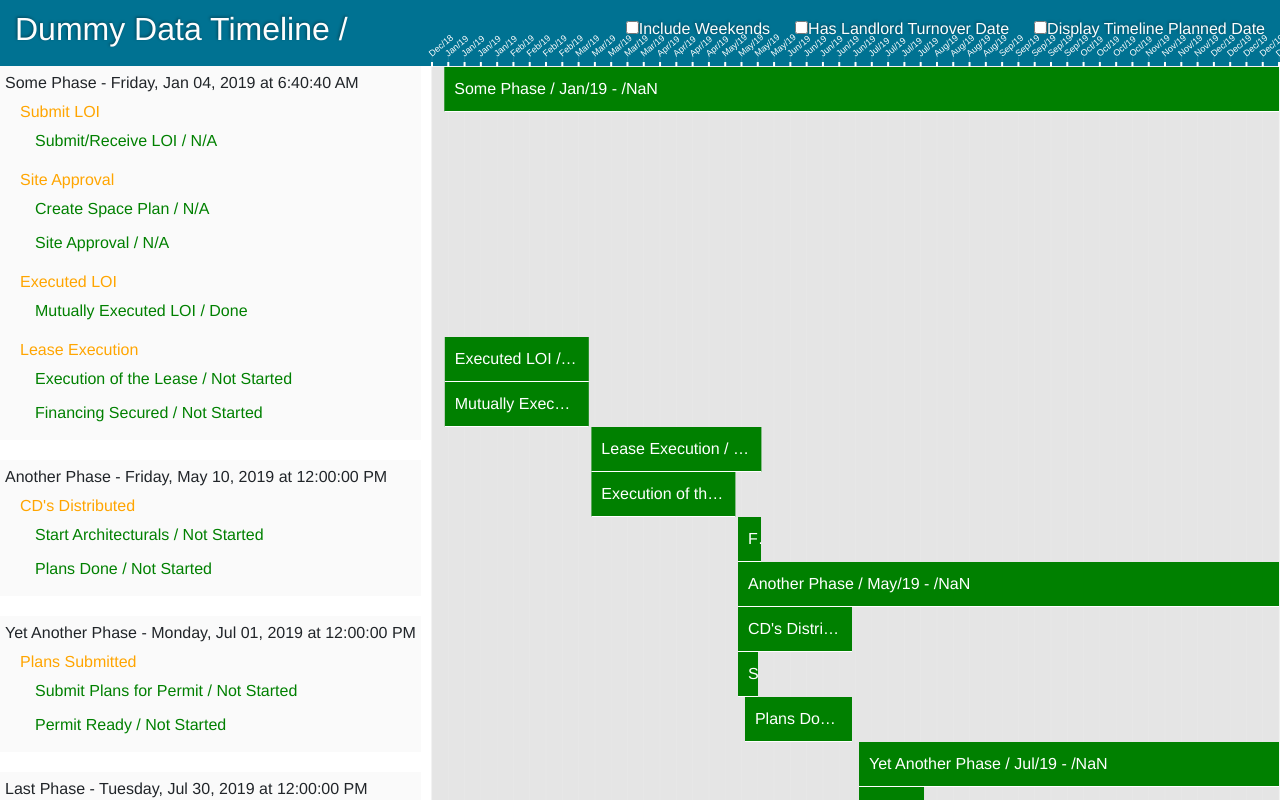
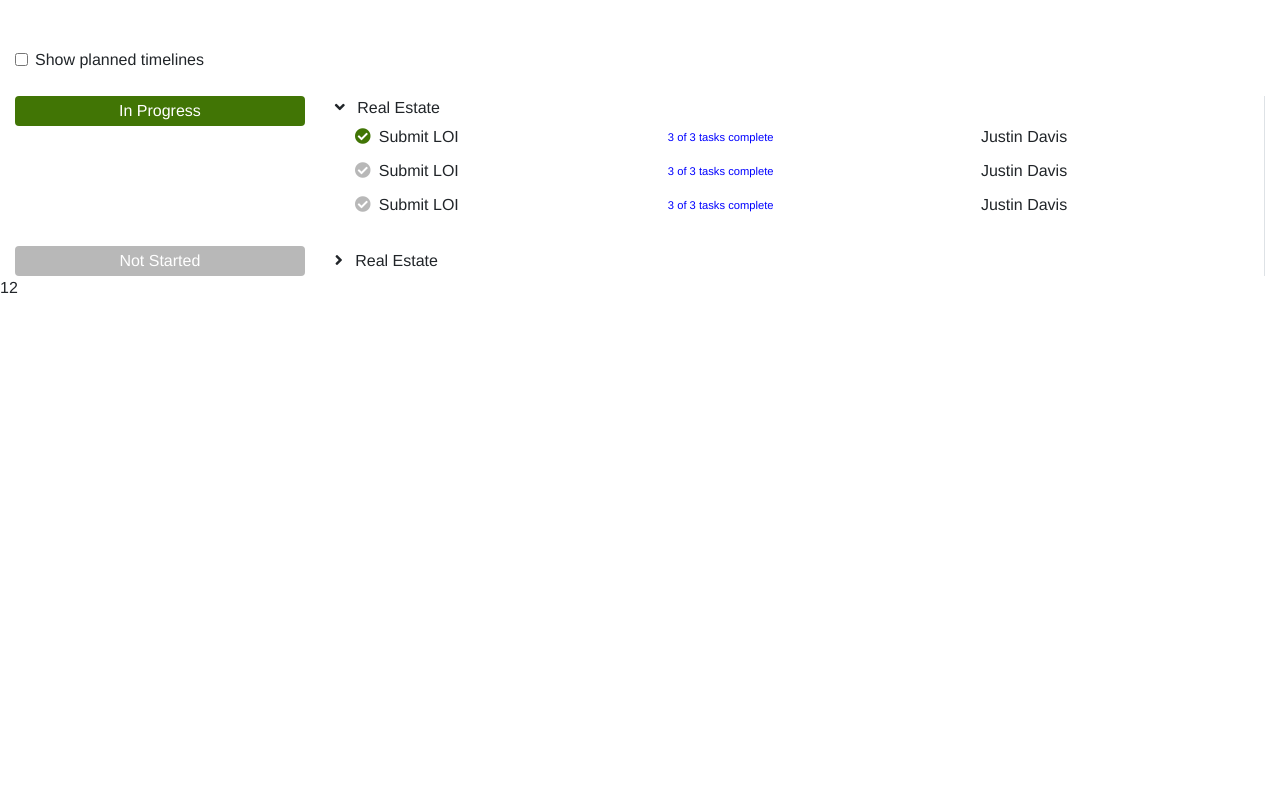
Before and after one commit to thegoodideaco/synuma-gantt, a Vue app in the folder gantt/standalone/vue-gantt-playground/: page /#/ in a window 1280 px wide. Shown: the top 800 px of the page. Built offline with nearby package versions, Linux system fonts and the light colour scheme.

Commit message:
minor fixes

```diff
--- a/gantt/standalone/vue-gantt-playground/public/index.html
+++ b/gantt/standalone/vue-gantt-playground/public/index.html
@@ -1,15 +1,24 @@
 <!DOCTYPE html>
 <html lang="en">
   <head>
-    <meta charset="utf-8">
-    <meta http-equiv="X-UA-Compatible" content="IE=edge">
-    <meta name="viewport" content="width=device-width,initial-scale=1.0">
-    <link rel="icon" href="<%= BASE_URL %>favicon.ico">
+    <meta charset="utf-8" />
+    <meta http-equiv="X-UA-Compatible" content="IE=edge" />
+    <meta name="viewport" content="width=device-width,initial-scale=1.0" />
+    <link rel="icon" href="<%= BASE_URL %>favicon.ico" />
     <title>vue-gantt-playground</title>
+    <link
+      rel="stylesheet"
+      href="https://use.fontawesome.com/releases/v5.8.1/css/all.css"
+      integrity="sha384-50oBUHEmvpQ+1lW4y57PTFmhCaXp0ML5d60M1M7uH2+nqUivzIebhndOJK28anvf"
+      crossorigin="anonymous"
+    />
   </head>
   <body>
     <noscript>
-      <strong>We're sorry but vue-gantt-playground doesn't work properly without JavaScript enabled. Please enable it to continue.</strong>
+      <strong
+        >We're sorry but vue-gantt-playground doesn't work properly without
+        JavaScript enabled. Please enable it to continue.</strong
+      >
     </noscript>
     <div id="app"></div>
     <!-- built files will be auto injected -->
--- a/gantt/standalone/vue-gantt-playground/src/router.js
+++ b/gantt/standalone/vue-gantt-playground/src/router.js
@@ -2,6 +2,7 @@ import Vue from 'vue'
 import Router from 'vue-router'
 import Home from './views/Home.vue'
 import Gantt from './views/Gantt.vue'
+import About from './views/About.vue'
 
 Vue.use(Router)
 
@@ -10,6 +11,11 @@ export default new Router({
     {
       path:      '/',
       name:      'home',
+      component: About
+    },
+    {
+      path:      '/new',
+      name:      'new',
       component: Home
     },
     {
--- a/gantt/standalone/vue-gantt-playground/src/views/About.vue
+++ b/gantt/standalone/vue-gantt-playground/src/views/About.vue
@@ -1,5 +1,86 @@
 <template>
-  <div class="about">
-    <h1>This is an about page</h1>
+  <div class="pt-5">
+    <div class="container-fluid">
+      <div class="row">
+        <div class="col">
+          <div class="form-check">
+            <input id="plannedTimelines"
+                   class="form-check-input"
+                   type="checkbox"
+                   value="">
+            <label class="form-check-label"
+                   for="plannedTimelines">
+              Show planned timelines
+            </label>
+          </div>
+        </div>
+      </div>
+      <div class="metadata border-right">
+        <div class="col-headers">
+          <!-- TBD figure this shit out -->
+        </div>
+        <div class="row mt-4">
+          <div class="col-3">
+            <div class="gantt-label in-progress">
+              In Progress
+            </div>
+          </div>
+          <div class="col phase">
+            <i class="fas fa-angle-down mr-2" />
+            Real Estate
+            <div class="row milestone align-items-center">
+              <div class="col">
+                <i class="fas fa-check-circle mr-2 text-green" />Submit LOI
+              </div>
+              <div class="col task-list">
+                3 of 3 tasks complete
+              </div>
+              <div class="col assigned-to">
+                Justin Davis
+              </div>
+            </div>
+            <div class="row milestone align-items-center">
+              <div class="col">
+                <i class="fas fa-check-circle mr-2 text-light" />Submit LOI
+              </div>
+              <div class="col task-list">
+                3 of 3 tasks complete
+              </div>
+              <div class="col assigned-to">
+                Justin Davis
+              </div>
+            </div>
+            <div class="row milestone align-items-center">
+              <div class="col">
+                <i class="fas fa-check-circle mr-2 text-light" />Submit LOI
+              </div>
+              <div class="col task-list">
+                3 of 3 tasks complete
+              </div>
+              <div class="col assigned-to">
+                Justin Davis
+              </div>
+            </div>
+          </div>
+        </div>
+        <div class="row mt-4 align-items-center">
+          <div class="col-3">
+            <div class="gantt-label not-started">
+              Not Started
+            </div>
+          </div>
+          <div class="col phase">
+            <i class="fas fa-angle-right mr-2" />
+            Real Estate
+          </div>
+        </div>
+      </div> <!-- end .metadata -->
+      <div class="date-grid">
+        <div class="row">
+          <span>1</span>
+          <span>2</span>
+        </div>
+      </div>
+    </div>
   </div>
 </template>
```
Also changed, not shown: 1 other file (tests, documents, lock files or other folders).
